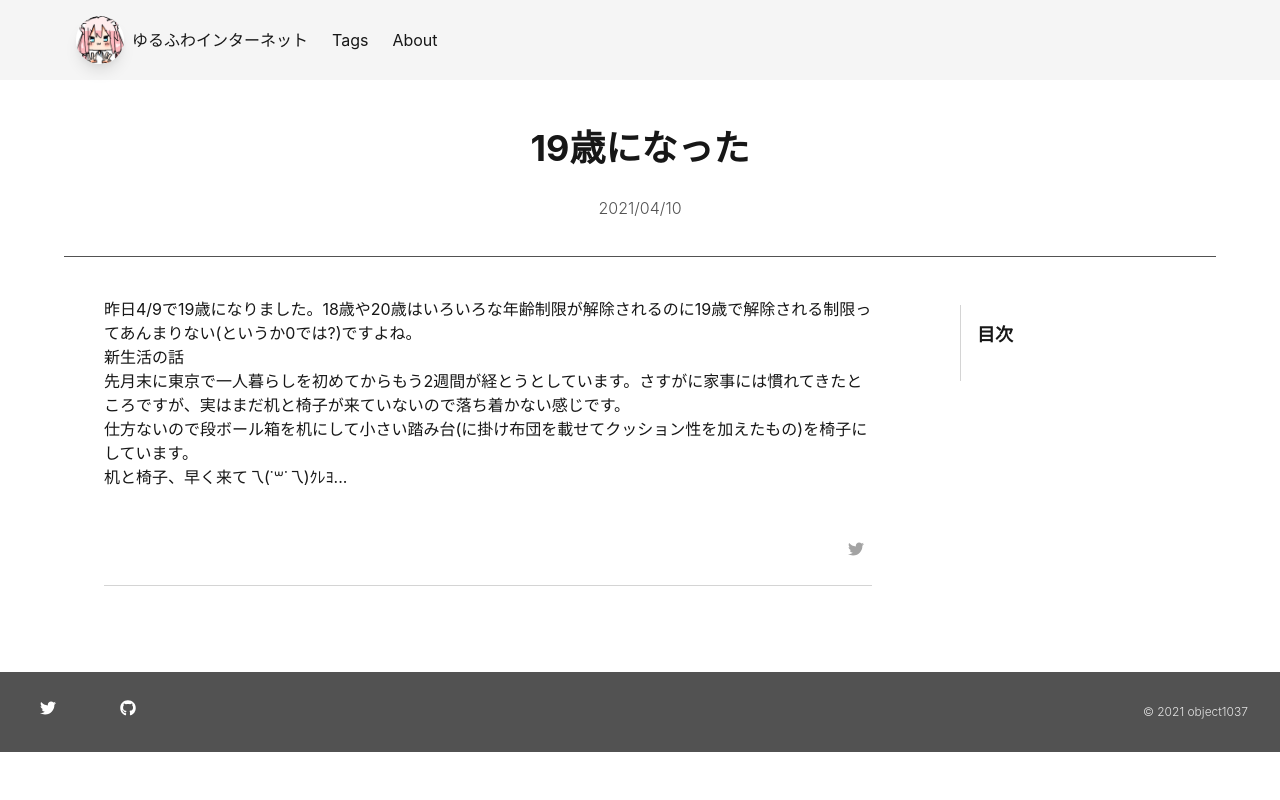
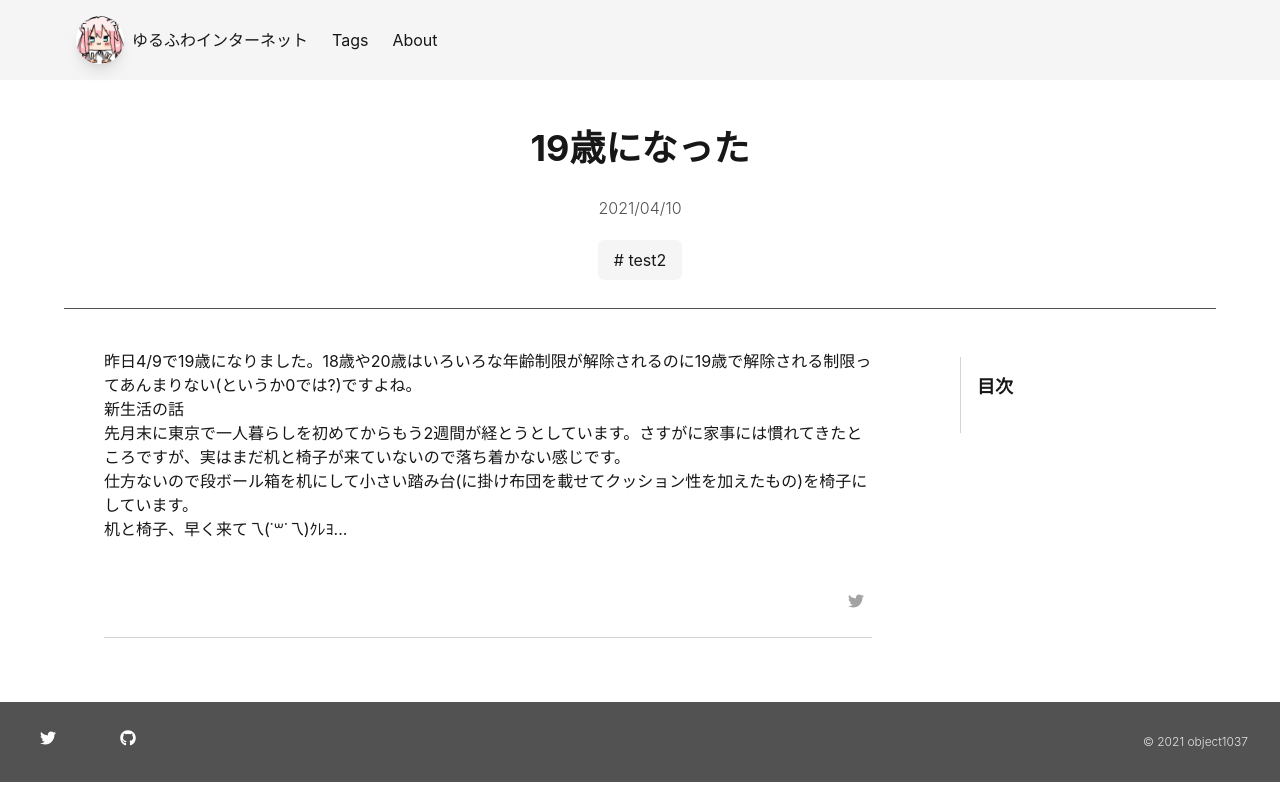
Before and after one commit to object1037/blog, a Next.js app: page /posts/20210410 in a window 1280 px wide. Built offline with nearby package versions, Linux system fonts and the light colour scheme.

Commit message:
各記事のタグを表示

```diff
--- a/components/articleLayout.tsx
+++ b/components/articleLayout.tsx
@@ -1,6 +1,7 @@
 import Head from 'next/head'
 import Header from './header'
 import Footer from './footer'
+import Tag from './tag'
 import DateDisplay from './date'
 import ToC from './toc'
 import ElapsedYear from './elapsedYear'
@@ -119,9 +120,14 @@ export default function ArticleLayout({
       </Head>
       <Header />
       <article className="flex flex-col w-screen px-6 post-area">
-        <header className="flex flex-col max-w-6xl pt-8 pb-6 border-gray-600 dark:border-gray-300 border-b w-full mx-auto">
+        <header className="flex flex-col max-w-6xl pt-8 pb-5 border-gray-600 dark:border-gray-300 border-b w-full mx-auto">
           <h1 className="text-4xl py-4 text-gray-900 dark:text-gray-100 text-center font-bold">{meta.title}</h1>
           <span className="font-light py-3 text-gray-600 dark:text-gray-300 text-center"><DateDisplay dateString={meta.date} /></span>
+          <div className="flex flex-row flex-wrap justify-center">
+            {meta.tags.map((tag) => (
+              <Tag name={tag} key={tag} />
+            ))}
+          </div>
           <ElapsedYear yearNum={elapsedYears} />
         </header>
         <div className="max-w-6xl w-full flex flex-row-reverse justify-between mx-auto">
--- a/pages/tags.tsx
+++ b/pages/tags.tsx
@@ -1,7 +1,6 @@
 import { siteTitle, siteUrl } from '../components/articleLayout'
 import { tagData } from '../lib/getAllPostsTags'
 import Head from 'next/head'
-import Link from 'next/link'
 import Layout from '../components/layout'
 import Tag from '../components/tag'
 import { GetStaticProps } from 'next'
```
